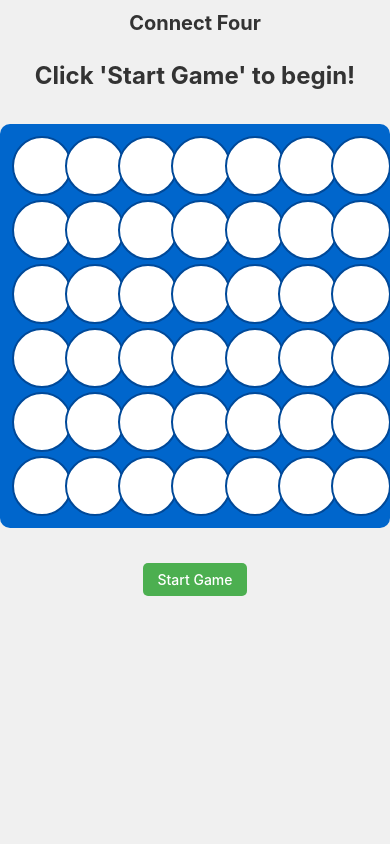
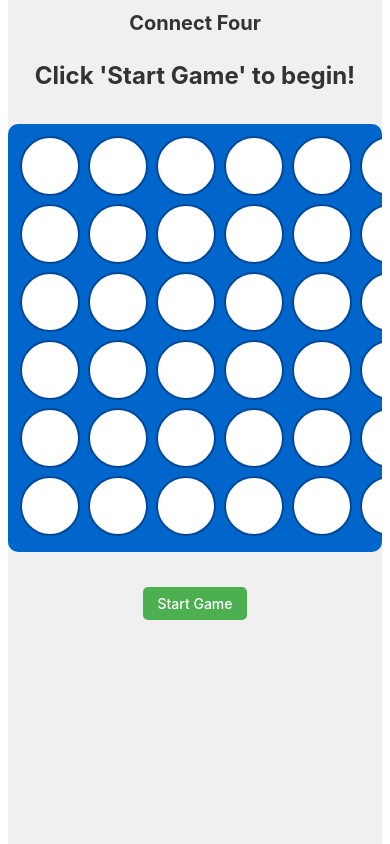
Before and after one commit to eithan/connect-four, a React (Vite) app: page / in a window 390 px wide. Built offline with nearby package versions, Linux system fonts and the light colour scheme.

Commit message:
Mobile: switch to flexbox layout with explicit cell sizing to prevent overlap

```diff
--- a/src/components/Board.css
+++ b/src/components/Board.css
@@ -51,16 +51,17 @@
     gap: 12px;
   }
   .board {
-    padding: 0;
-    width: calc(100svw - env(safe-area-inset-left, 0px) - env(safe-area-inset-right, 0px));
-    max-width: 100vw;
+    padding: 8px;
+    width: calc(100vw - 16px);
+    max-width: calc(100vw - 16px);
     overflow: hidden;
     box-sizing: border-box;
   }
   .board-row {
-    display: grid;
-    grid-template-columns: repeat(7, minmax(0, 1fr));
-    gap: 2px;
+    display: flex;
+    justify-content: space-between;
+    gap: 4px;
+    margin-bottom: 4px;
   }
   .status {
     font-size: 18px;
@@ -77,16 +78,17 @@
     gap: 10px;
   }
   .board {
-    padding: 0;
-    width: calc(100svw - env(safe-area-inset-left, 0px) - env(safe-area-inset-right, 0px));
-    max-width: 100vw;
+    padding: 6px;
+    width: calc(100vw - 12px);
+    max-width: calc(100vw - 12px);
     overflow: hidden;
     box-sizing: border-box;
   }
   .board-row {
-    display: grid;
-    grid-template-columns: repeat(7, minmax(0, 1fr));
-    gap: 2px;
+    display: flex;
+    justify-content: space-between;
+    gap: 3px;
+    margin-bottom: 3px;
   }
   .status {
     font-size: 16px;
--- a/src/components/Cell.css
+++ b/src/components/Cell.css
@@ -57,38 +57,38 @@
 /* Responsive sizing for smaller screens */
 @media (max-width: 480px) {
   .cell {
-    width: calc(100% - 4px);
-    height: auto;
+    width: calc((100vw - 32px) / 7);
+    height: calc((100vw - 32px) / 7);
     padding: 2px;
     border-width: 1px;
     aspect-ratio: 1 / 1;
-    margin: 0 auto;
+    flex-shrink: 0;
   }
   .cell::after {
-    width: 80%;
-    height: 80%;
+    width: 75%;
+    height: 75%;
   }
   .piece {
-    width: 80%;
-    height: 80%;
+    width: 75%;
+    height: 75%;
   }
 }
 
 @media (max-width: 360px) {
   .cell {
-    width: calc(100% - 4px);
-    height: auto;
+    width: calc((100vw - 24px) / 7);
+    height: calc((100vw - 24px) / 7);
     padding: 2px;
     border-width: 1px;
     aspect-ratio: 1 / 1;
-    margin: 0 auto;
+    flex-shrink: 0;
   }
   .cell::after {
-    width: 80%;
-    height: 80%;
+    width: 75%;
+    height: 75%;
   }
   .piece {
-    width: 80%;
-    height: 80%;
+    width: 75%;
+    height: 75%;
   }
 }
```
